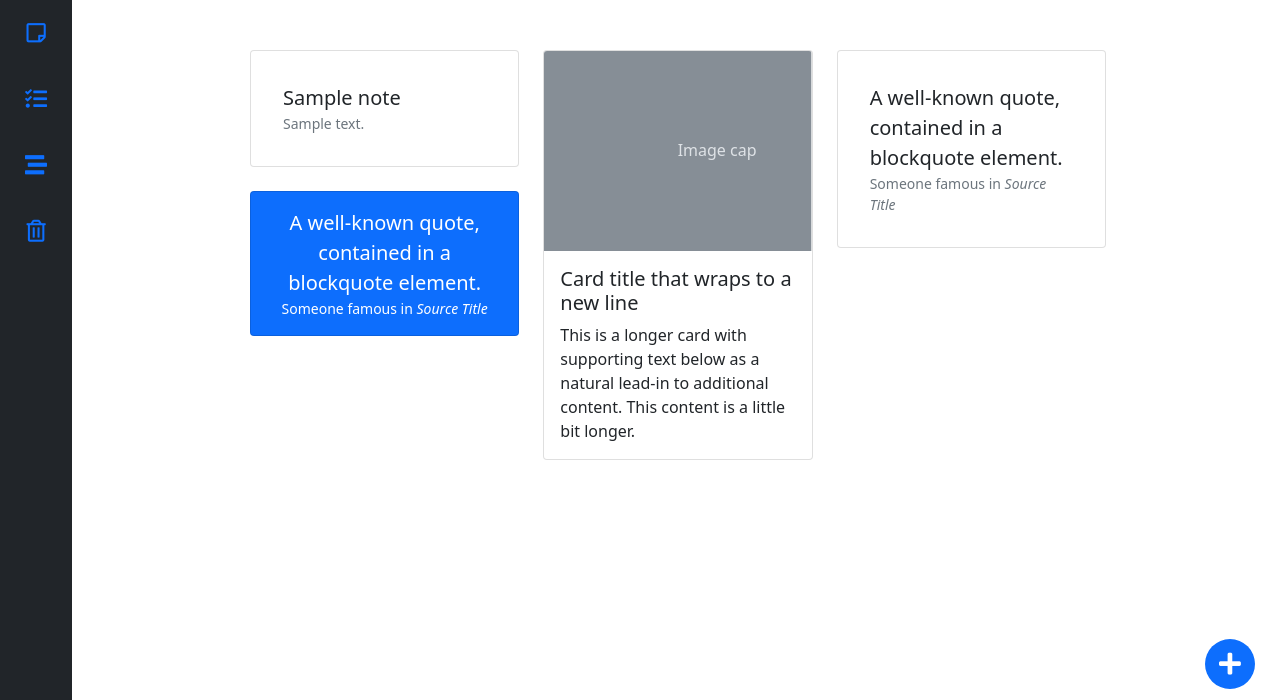
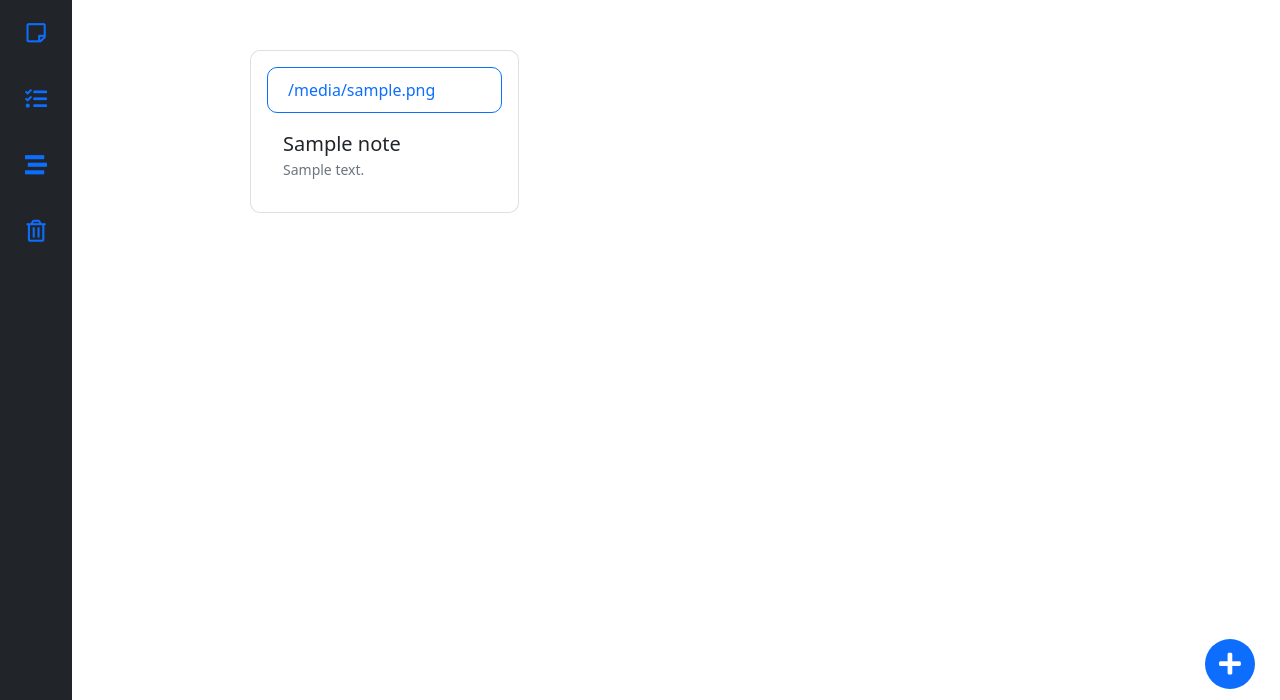
Before and after one commit to PashaKopka/remind, a Django app: template templates/main/notes.html in a window 1280 px wide. Shown: the part 86-786 px from the top of the page. Run offline with Django 3.2, Linux system fonts and the light colour scheme; the template is opened without the code that fills it: most values are stand-ins (such as "Sample title", 1, 10 or a date in 2020); some libraries are stand-ins or nearby versions.

Commit message:
[new feature] add Pillow to requirements, file adding and file showing in user_page/notes

```diff
--- a/main/views.py
+++ b/main/views.py
@@ -84,7 +84,7 @@ class NotesView(View):
             note = Note.objects.create(title=title, text=text)
             if request.FILES:
                 for input_file in request.FILES.getlist('files'):
-                    file = File.objects.create(file=input_file)
+                    file = File.create_file(input_file=input_file)
                     note.files.add(file)
 
             user.notes.add(note)
--- a/static/main/css/main.css
+++ b/static/main/css/main.css
@@ -148,3 +148,51 @@ form#sign_up_form{
 	border: 5px dashed #BABBAB;
 	width: 100%;
 }
+.note-image-card{
+	border-top-right-radius: 0px!important;
+	border-top-left-radius: 0px!important;
+}
+.card{
+	border-radius: 10px;
+}
+.card-img-top{
+	border-top-right-radius: 10px!important;
+	border-top-left-radius: 10px!important;
+	background-position: center!important;
+	background-repeat: no-repeat!important;
+}
+.note-file-block-link{
+	width: 100%;
+    border: 1px solid #0D6EFD;
+    padding: 10px;
+    border-radius: 10px;
+    display: flex;
+    align-items: center;
+    text-decoration: none;
+    overflow: hidden;
+    position: relative;
+}
+.note-file-block-link span{
+	text-decoration: none;
+	color: #0D6EFD;
+}
+.note-file-block-link i{
+	color: #0D6EFD;
+	font-size: 30px;
+	margin-right: 10px;
+}
+.note-file-block-link::after{
+	content: '';
+	position: absolute;
+    width: 110%;
+    height: 110%;
+    background: rgba(0,0,0,0.1);
+    left: -2px;
+    top: -2px;
+    transition: opacity 0.2s;
+
+    opacity: 0;
+}
+.note-file-block-link:hover::after {
+    opacity: 1;
+}
--- a/templates/main/notes.html
+++ b/templates/main/notes.html
@@ -1,5 +1,6 @@
 {% extends 'base_user_page.html' %}
 {% load static %}
+{% load filter_tags %}
 
 {% block user_page %}
 
@@ -10,7 +11,21 @@
     <div class="row" id="notes-block" data-masonry="{&quot;percentPosition&quot;: true }" style="height: 688px;">
         {% for note in notes %}
         <div class="col-sm-6 col-lg-4 mb-4" style="position: absolute; left: 33.3323%; top: 0px;">
+                {% if note.get_files|length > 0 %}
+                    {% if note.get_files.0.is_image %}
+                        <div id="article_poster" class="bd-placeholder-img card-img-top"
+                             style="background: url('{{ note.get_files.0.file.url }}');"></div>
+                        <div class="note-image-card card p-3">
+                    {% else %}
                         <div class="card p-3">
+                        <a href="{{ note.get_files.0.file.url }}" class="note-file-block-link">
+                            <i class="{{ note.get_files.0.icon }}"></i>
+                            <span class="file-icon">{{ note.get_files.0.filename }}</span>
+                        </a>
+                    {% endif %}
+                {% else %}
+                    <div class="card p-3">
+                {% endif %}
                     <figure class="p-3 mb-0">
                         <blockquote class="blockquote">
                             <p>{{ note.title }}</p>
@@ -22,48 +37,10 @@
                 </div>
             </div>
             {% endfor %}
-        <div class="col-sm-6 col-lg-4 mb-4" style="position: absolute; left: 0%; top: 0px;">
-            <div class="card">
-                <svg class="bd-placeholder-img card-img-top" width="100%" height="200"
-                     xmlns="http://www.w3.org/2000/svg" role="img" aria-label="Placeholder: Image cap"
-                     preserveAspectRatio="xMidYMid slice" focusable="false"><title>Placeholder</title>
-                    <rect width="100%" height="100%" fill="#868e96"></rect>
-                    <text x="50%" y="50%" fill="#dee2e6" dy=".3em">Image cap</text>
-                </svg>
 
-                <div class="card-body">
-                    <h5 class="card-title">Card title that wraps to a new line</h5>
-                    <p class="card-text">This is a longer card with supporting text below as a natural lead-in to
-                        additional content. This content is a little bit longer.</p>
-                </div>
-            </div>
-        </div>
-        <div class="col-sm-6 col-lg-4 mb-4" style="position: absolute; left: 33.3323%; top: 0px;">
-            <div class="card p-3">
-                <figure class="p-3 mb-0">
-                    <blockquote class="blockquote">
-                        <p>A well-known quote, contained in a blockquote element.</p>
-                    </blockquote>
-                    <figcaption class="blockquote-footer mb-0 text-muted">
-                        Someone famous in <cite title="Source Title">Source Title</cite>
-                    </figcaption>
-                </figure>
-            </div>
-        </div>
-        <div class="col-sm-6 col-lg-4 mb-4" style="position: absolute; left: 33.3323%; top: 170px;">
-            <div class="card bg-primary text-white text-center p-3">
-                <figure class="mb-0">
-                    <blockquote class="blockquote">
-                        <p>A well-known quote, contained in a blockquote element.</p>
-                    </blockquote>
-                    <figcaption class="blockquote-footer mb-0 text-white">
-                        Someone famous in <cite title="Source Title">Source Title</cite>
-                    </figcaption>
-                </figure>
-            </div>
-        </div>
         </div>
 
+    </div>
 </main>
 
 <div id="plus-button"><i class="fas fa-plus"></i></div>
@@ -81,7 +58,8 @@
                 <div id="note-body" class="modal-body">
                     <textarea name="text" id="note-text" placeholder="Text"></textarea>
                     <div class="custom-file">
-                        <input name="files" id="note-files" multiple="true" type="file" class="custom-file-input" id="customFile">
+                        <input name="files" id="note-files" multiple="true" type="file" class="custom-file-input"
+                               id="customFile">
                     </div>
                 </div>
                 <div class="modal-footer">
```
Also changed, not shown: main/models.py (+30 -0 lines), remind/settings.py (+30 -0 lines), requirements.txt (+6 -9 lines), main/migrations/0011_auto_20210621_0944.py (added), main/migrations/0012_auto_20210621_1304.py (added), main/migrations/0013_auto_20210621_1320.py (added), main/migrations/0014_auto_20210621_1357.py (added). Lines whose indentation alone changed are shown as unchanged.
